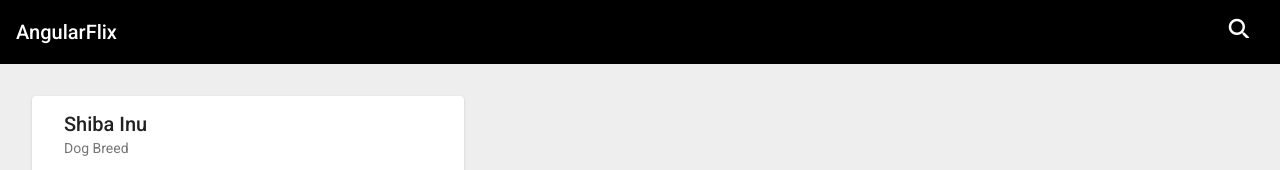
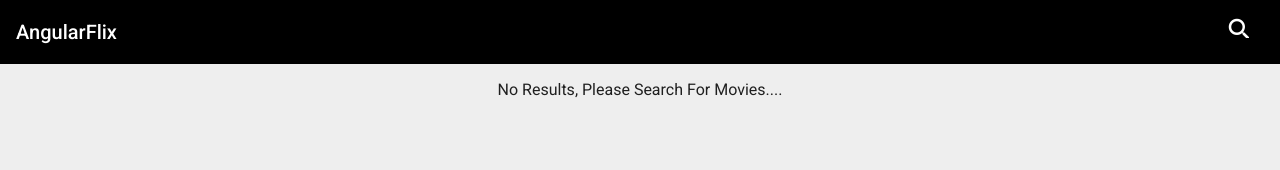
Before and after one commit to JustinCarpenter2020/angularfix, an Angular app: page / in a window 1280 px wide. Shown: the top 170 px of the page. Built offline with nearby package versions, Linux system fonts and the light colour scheme; grey boxes are pictures that could not be loaded.

Commit message:
created movie model

```diff
--- /dev/null
+++ b/src/app/models/movie.ts
@@ -0,0 +1,16 @@
+export class movie {
+  id?: string
+  title: string
+  score: number
+  imgUrl: string
+  description: string
+
+  constructor(id:string, title:string, popularity:number, poster_path:string, overview:string){
+    this.id = id
+    this.title = title
+    this.score = Math.round(popularity)
+    this.imgUrl = 'https://image.tmdb.org/t/p/w500/' + poster_path
+    this.description = overview
+
+  }
+}
--- a/src/app/pages/search-movies/search-movies.component.css
+++ b/src/app/pages/search-movies/search-movies.component.css
@@ -5,6 +5,10 @@
 .toolbar{
   background-color: black;
   color: white;
+}
+
+.no-movies-text{
+  text-align: center;
 }
 
 
--- a/src/app/pages/search-movies/search-movies.component.html
+++ b/src/app/pages/search-movies/search-movies.component.html
@@ -11,4 +11,6 @@
   </mat-toolbar>
 </p>
 
-<movie-card></movie-card>
+<p class="no-movies-text">No Results, Please Search For Movies....</p>
+
+<movie-card *ngFor="let m of movies"></movie-card>
--- a/src/app/pages/search-movies/search-movies.component.ts
+++ b/src/app/pages/search-movies/search-movies.component.ts
@@ -1,4 +1,6 @@
 import { Component, OnInit } from '@angular/core';
+import { movie } from 'src/app/models/movie';
+import { MovieService } from 'src/app/services/movie.service';
 
 @Component({
   selector: 'app-search-movies',
@@ -6,8 +8,8 @@ import { Component, OnInit } from '@angular/core';
   styleUrls: ['./search-movies.component.css']
 })
 export class SearchMoviesComponent implements OnInit {
-
-  constructor() { }
+  movies: movie[] = [];
+  constructor(private movieService: MovieService) { }
 
   ngOnInit(): void {
   }
```
